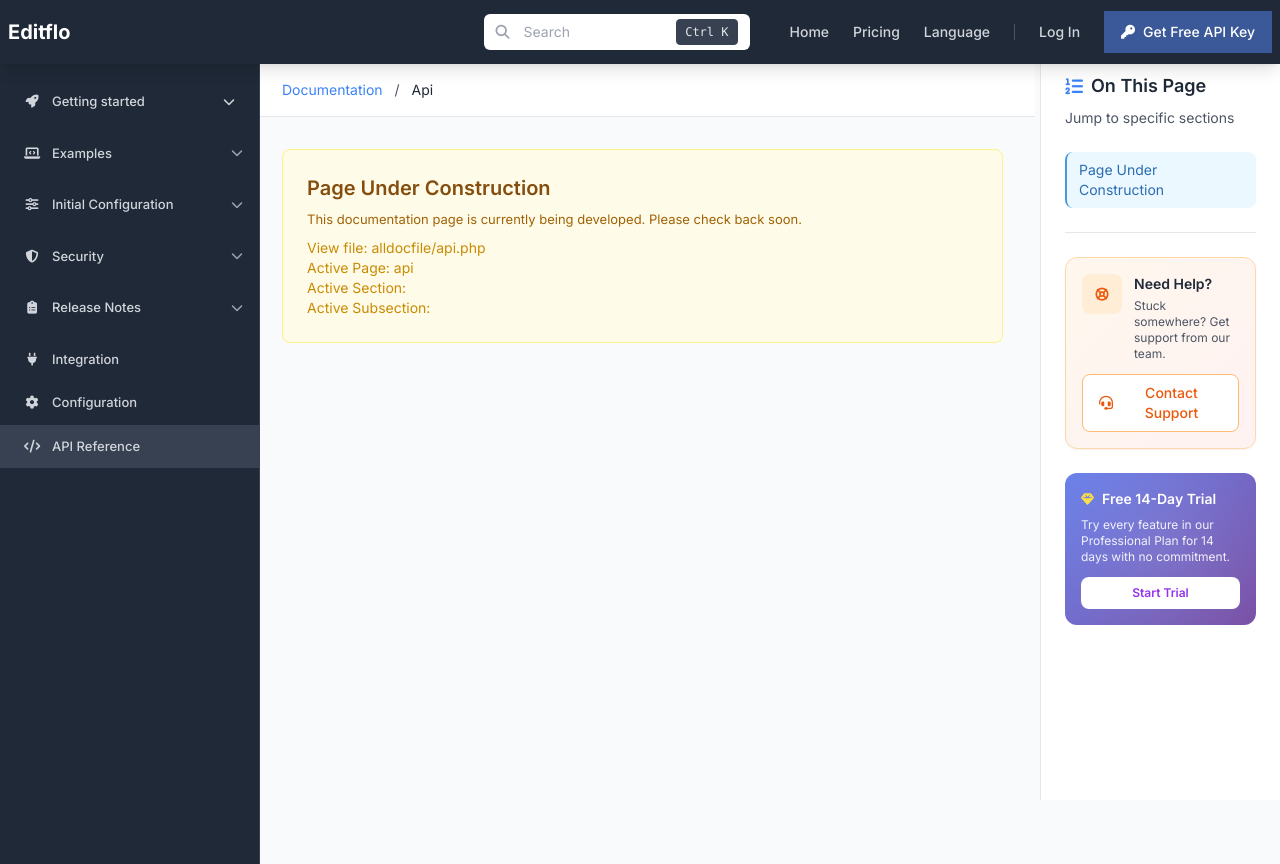
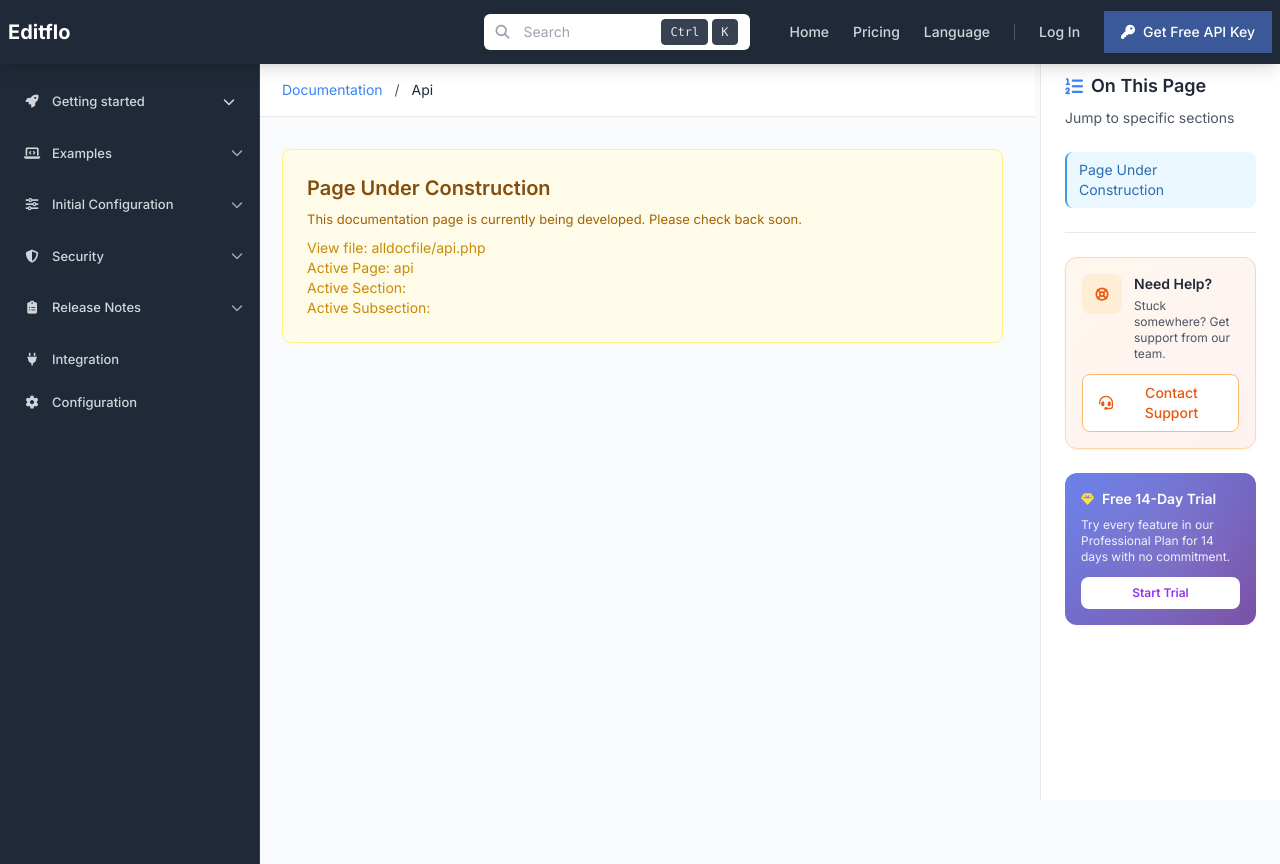
Before and after one commit to amol123456442/editflo1, a CodeIgniter app: page /editflo/index.php/documentation/api in a window 1280 px wide. Run offline with CodeIgniter, Linux system fonts and the light colour scheme; some libraries are stand-ins or nearby versions.

Commit message:
update release notes pages all

```diff
--- a/application/views/alldocfile/layout.php
+++ b/application/views/alldocfile/layout.php
@@ -173,7 +173,8 @@
                                 <i class="fas fa-search text-gray-400 text-sm"></i>
                             </div>
                             <div class="absolute inset-y-0 right-0 pr-3 flex items-center">
-                                <kbd class="text-xs bg-gray-700 text-gray-200 px-2 py-1 rounded border border-gray-700">Ctrl K</kbd>
+                                <kbd class="text-xs bg-gray-700 text-gray-200 px-2 py-1 rounded border border-gray-700 mr-1">Ctrl</kbd>
+                                <kbd class="text-xs bg-gray-700 text-gray-200 px-2 py-1 rounded border border-gray-700">K</kbd>
                             </div>
                         </div>
                     </div>
@@ -1226,12 +1227,6 @@
                         <span class="font-medium">Configuration</span>
                     </a>
 
-                    <a href="<?php echo base_url('documentation/api'); ?>"
-                        class="flex items-center px-6 py-3 text-gray-300 hover:bg-gray-700 hover:text-white transition-colors <?php echo $active_page == 'api' ? 'bg-gray-700 text-blue-400' : ''; ?>"
-                        onclick="closeMobileSidebar()">
-                        <i class="fas fa-code mr-3 w-4 text-center"></i>
-                        <span class="font-medium">API Reference</span>
-                    </a>
                 </div>
 
                 <!-- Promotional Card in Sidebar Bottom -->
```
